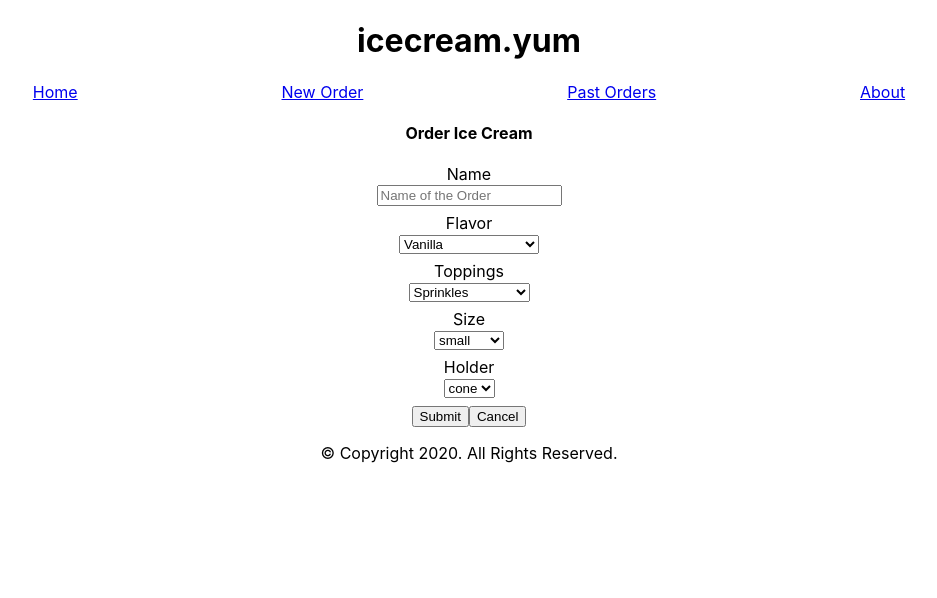
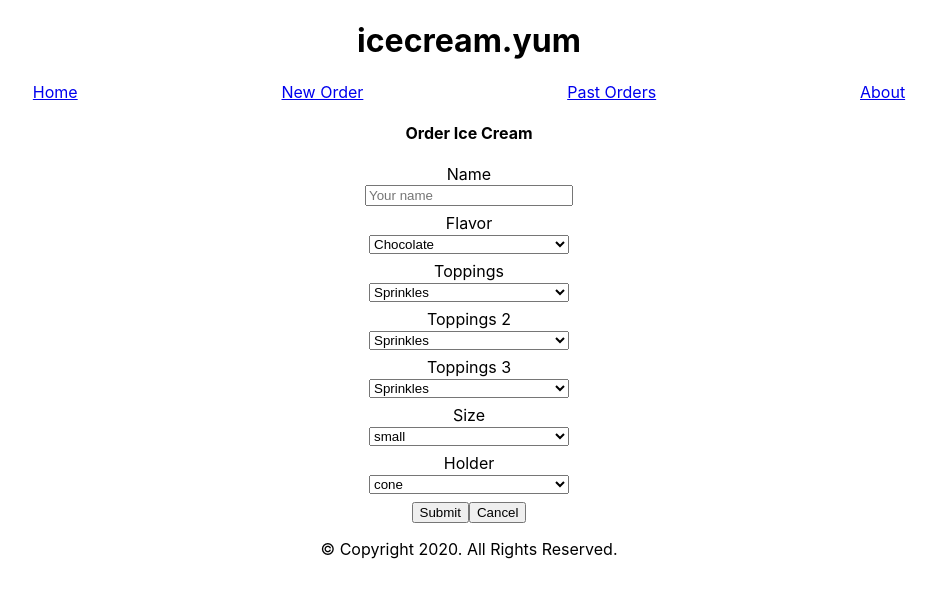
Before and after one commit to koobcbc/frontend_project3, a React (Create React App) app: page /order-icecream in a window 1280 px wide. Shown: the top 598 px of the page, without its empty margins (171-1108 px from the left). Built offline with nearby package versions, Linux system fonts and the light colour scheme.

Commit message:
added multiple toppings

```diff
--- a/src/App.css
+++ b/src/App.css
@@ -48,3 +48,11 @@ nav {
   margin-top: 7px;
   margin-bottom: 7px;
 }
+
+select {
+  width: 200px;
+}
+
+input {
+  width:200px;
+}
--- a/src/components/routes/OrderIceCream.jsx
+++ b/src/components/routes/OrderIceCream.jsx
@@ -7,7 +7,7 @@ import apiUrl from "../apiConfig";
 
 const OrderIceCream = (props) => {
    // console.log('ItemCreate props', props)
-  const [input, setInput] = useState({ flavor: "", holder : "", toppings: "", size: "", price:"" , paid:false });
+  const [input, setInput] = useState({ flavor: "", holder : "", topping1: "", topping2: "", topping3: "", size: "", price:"" , paid:false });
   const [item, setItem] = useState(null);
 
 const handleSelect = event => {
--- a/src/components/shared/OrderForm.jsx
+++ b/src/components/shared/OrderForm.jsx
@@ -12,7 +12,7 @@ const OrderForm = ({ order, handleSubmit, handleChange, cancelPath, handleSizeSe
         <div className="input">
         <label>Name</label><br/>
         <input
-        placeholder='Name of the Order'
+        placeholder='Your name'
         value={order.name}
         name="name"
         onChange={handleChange}
@@ -27,12 +27,14 @@ const OrderForm = ({ order, handleSubmit, handleChange, cancelPath, handleSizeSe
         name="flavor"
         onChange={handleSelect}
         >
+        <option>Chocolate</option>
         <option>Vanilla</option>
-        <option>Chocolate</option>
         <option>Strawberry</option>
+        <option>Cookies and Cream</option>
+        <option>Mint Chocolate Chip</option>
         <option>Pistachio</option>
-        <option>Cookies and Cream</option>
-        <option>Rocky Road</option>
+        <option>Birthday Cake</option>
+        <option>Buttered Pecan</option>
         </select>
         </div>
 
@@ -42,9 +44,40 @@ const OrderForm = ({ order, handleSubmit, handleChange, cancelPath, handleSizeSe
         <select value={order.toppings} name="toppings" onChange={handleSelect}>
         <option>Sprinkles</option>
         <option>Oreos</option>
-        <option>Chocolate Syrup</option>
+        <option>Gummy Bears</option>
+        <option>Hot Fudge</option>
+        <option>Chocolate Sauce</option>
+        <option>Pecans</option>
         </select>
         </div>
+
+        {path==="/order-icecream" ?
+        <div className="input">
+        <label>Toppings 2</label><br/>
+        <select value={order.toppings} name="toppings" onChange={handleSelect}>
+        <option>Sprinkles</option>
+        <option>Oreos</option>
+        <option>Gummy Bears</option>
+        <option>Hot Fudge</option>
+        <option>Chocolate Sauce</option>
+        <option>Pecans</option>
+        </select>
+        </div>
+        : null }
+
+{path==="/order-icecream" ?
+        <div className="input">
+        <label>Toppings 3</label><br/>
+        <select value={order.toppings} name="toppings" onChange={handleSelect}>
+        <option>Sprinkles</option>
+        <option>Oreos</option>
+        <option>Gummy Bears</option>
+        <option>Hot Fudge</option>
+        <option>Chocolate Sauce</option>
+        <option>Pecans</option>
+        </select>
+        </div>
+        : null }
 
 
         <div className="input">
@@ -61,7 +94,9 @@ const OrderForm = ({ order, handleSubmit, handleChange, cancelPath, handleSizeSe
         <label>Holder</label><br/>
         <select value={order.holder} name="holder" onChange={handleSelect}>
           <option>cone</option>
+          <option>cup</option>
           <option>bowl</option>
+          <option>waffle cone</option>
         </select>
         </div>
         : null }
```
